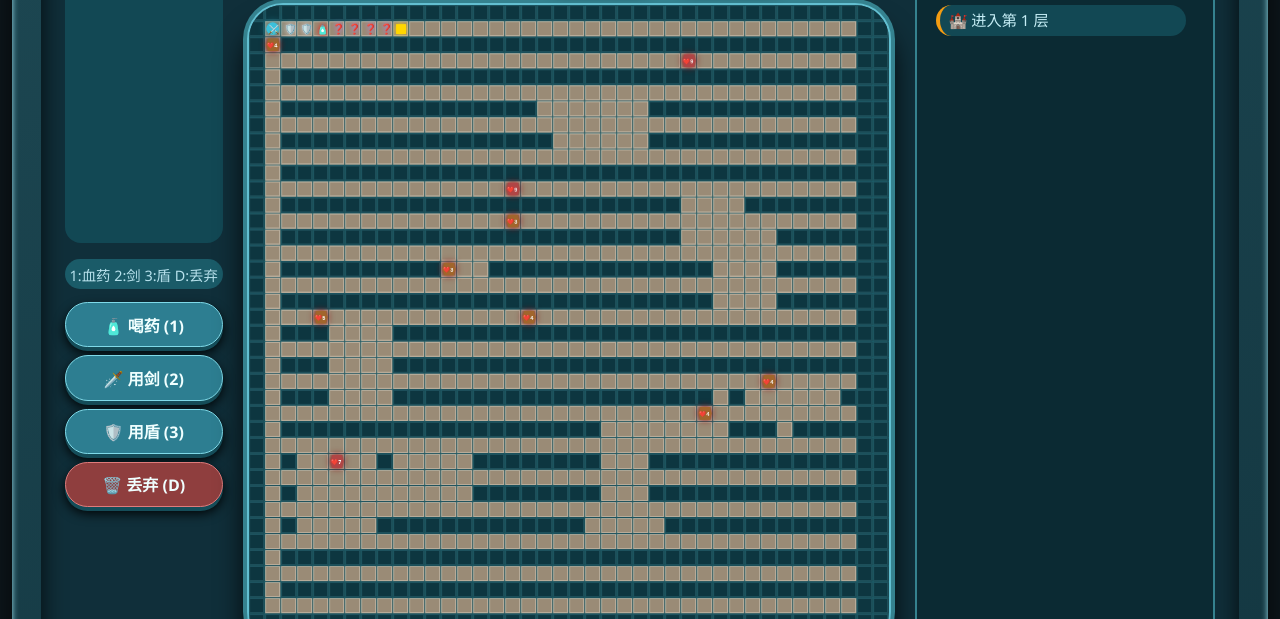
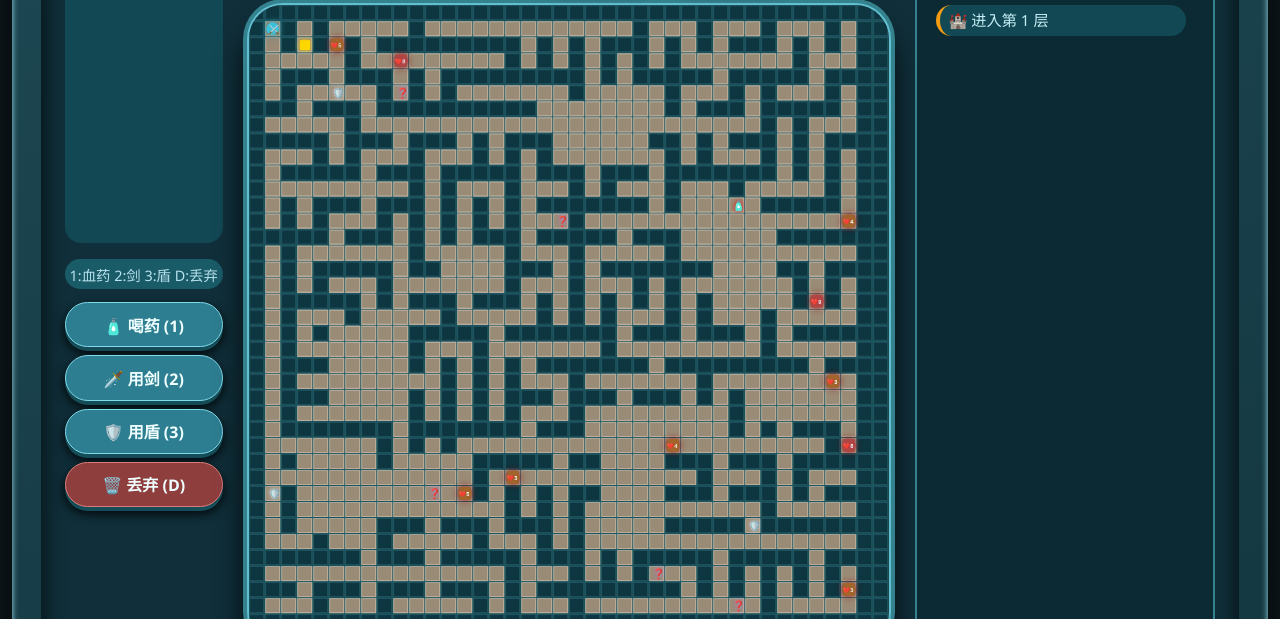
Before and after one commit to Xouerta/netwebhack, a website built with Vite: page index.html in a window 1280 px wide. Shown: the part 181-800 px from the top of the page. Built offline with nearby package versions, Linux system fonts and the light colour scheme.

Commit message:
fix 生成算法异常;

```diff
--- a/public/css/style.css
+++ b/public/css/style.css
@@ -1,6 +1,10 @@
 * {
     box-sizing: border-box;
     font-family: 'Segoe UI', 'Courier New', monospace;
+}
+
+::-webkit-scrollbar-track {
+    display: none;
 }
 
 body {
--- a/src/systems/LogSystem.ts
+++ b/src/systems/LogSystem.ts
@@ -7,7 +7,7 @@
     private readonly logElement: HTMLElement;
     private readonly maxEntries: number;
 
-    constructor(logElement: HTMLElement) {
+    public constructor(logElement: HTMLElement) {
         this.logElement = logElement;
         this.maxEntries = 50;
     }
--- a/src/ui/Controls.ts
+++ b/src/ui/Controls.ts
@@ -24,6 +24,7 @@
      */
     _handleKeyDown(e: KeyboardEvent) {
         const key = e.code;
+        e.preventDefault();
 
         // 方向键处理
         if (['ArrowUp', 'ArrowDown', 'ArrowLeft', 'ArrowRight', 'KeyW', 'KeyS', 'KeyD', 'KeyA'].includes(key)) {
@@ -41,7 +42,7 @@
         }
 
         // 回车键拾取物品
-        else if (key === 'Enter') {
+        else if (key === 'Enter' || key === 'NumpadEnter') {
             e.preventDefault();
             console.log('Enter key pressed'); // 调试用
             if (this.game._cannotAct()) {
--- a/src/utils/math.ts
+++ b/src/utils/math.ts
@@ -37,12 +37,11 @@
 }
 
 export function shuffleArray<T>(array: T[], rng: Supplier<number>) {
-    const newArray = [...array];
-    for (let i = newArray.length - 1; i > 0; i--) {
+    for (let i = array.length - 1; i > 0; i--) {
         const j = Math.floor(rng() * (i + 1));
-        [newArray[i], newArray[j]] = [newArray[j], newArray[i]];
+        [array[i], array[j]] = [array[j], array[i]];
     }
-    return newArray;
+    return array;
 }
 
 export function getCell(array: Uint8Array, size: number, row: number, col: number): number {
--- a/src/utils/rng.ts
+++ b/src/utils/rng.ts
@@ -30,7 +30,7 @@
     /**
      * 随机打乱数组
      */
-    shuffle(rng: Supplier<number>, array: number[]) {
+    shuffle(rng: Supplier<number>, array: any) {
         for (let i = array.length - 1; i > 0; i--) {
             const j = Math.floor(rng() * (i + 1));
             [array[i], array[j]] = [array[j], array[i]];
```
